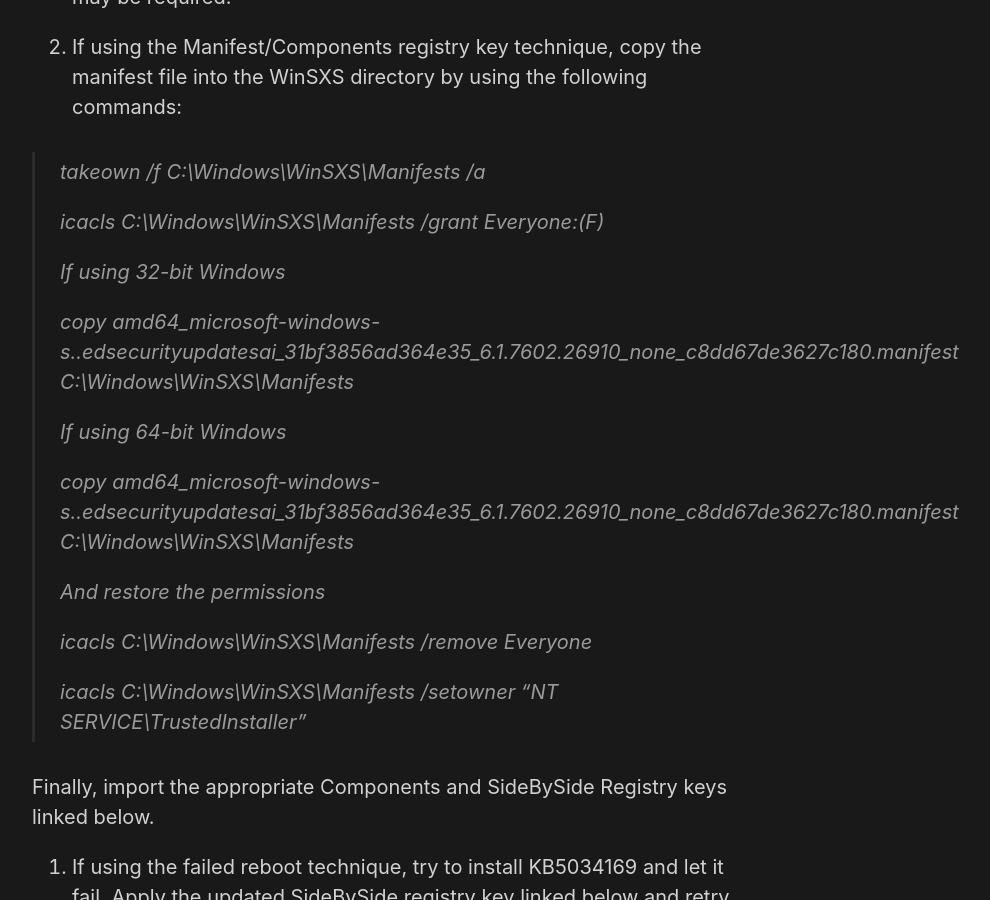
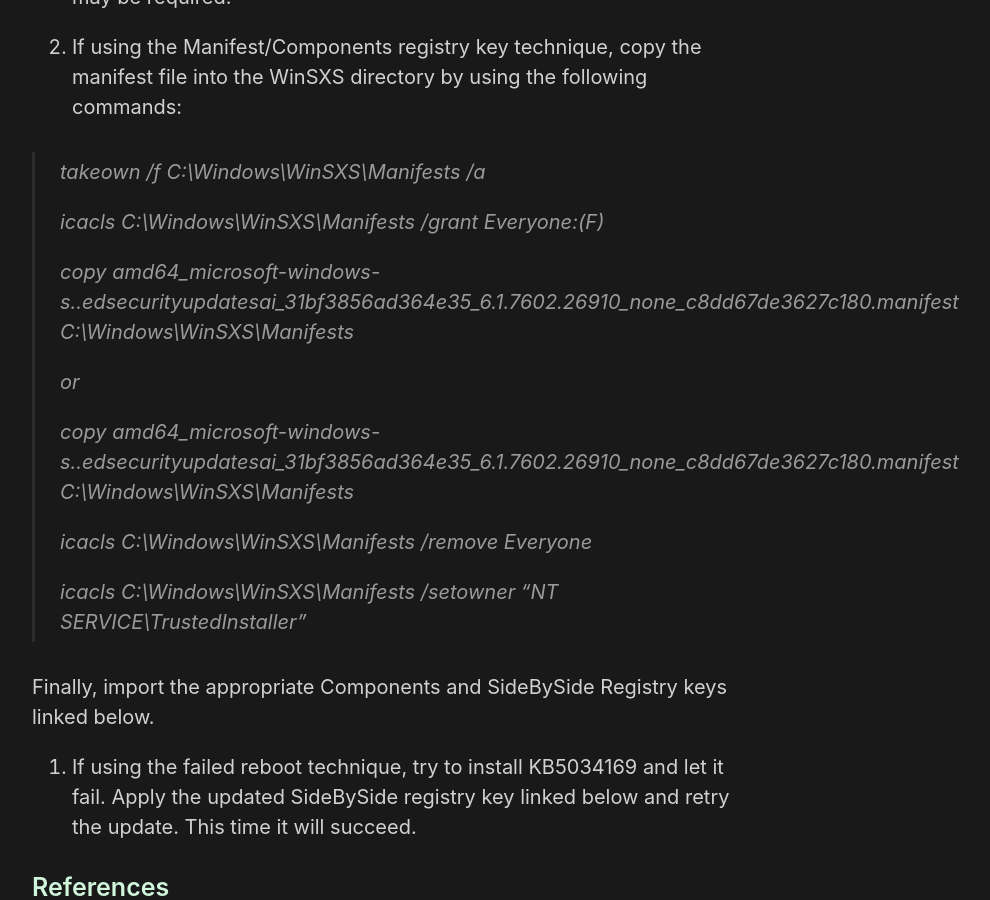
Before and after one commit to HackAndPwn/HackAndPwn.github.io, a Jekyll site: the page built from _posts/2020-09-12-windows-7-esu-analysis-updates.md, in a window 1280 px wide and 900 px high, scrolled down 1111 px. Shown: the whole window, without its empty margins (258-1248 px from the left). Built offline with Jekyll 4.4.1, drawn with Linux system fonts in a browser that asks for light colours.

Commit message:
more formatting changes

```diff
--- a/_posts/2020-09-12-windows-7-esu-analysis-updates.md
+++ b/_posts/2020-09-12-windows-7-esu-analysis-updates.md
@@ -27,18 +27,11 @@ The January 2023 Cumulative Update includes new ESU files that bump versions pas
 >
 > icacls C:\Windows\WinSXS\Manifests /grant Everyone:(F)
 >
+> copy amd64_microsoft-windows-s..edsecurityupdatesai_31bf3856ad364e35_6.1.7602.26910_none_c8dd67de3627c180.manifest C:\Windows\WinSXS\Manifests
 >
-> If using 32-bit Windows
+>   or
 >
 > copy amd64_microsoft-windows-s..edsecurityupdatesai_31bf3856ad364e35_6.1.7602.26910_none_c8dd67de3627c180.manifest C:\Windows\WinSXS\Manifests
->
->
-> If using 64-bit Windows
->
-> copy amd64_microsoft-windows-s..edsecurityupdatesai_31bf3856ad364e35_6.1.7602.26910_none_c8dd67de3627c180.manifest C:\Windows\WinSXS\Manifests
->
->
->And restore the permissions
 >
 > icacls C:\Windows\WinSXS\Manifests /remove Everyone
 >
```
